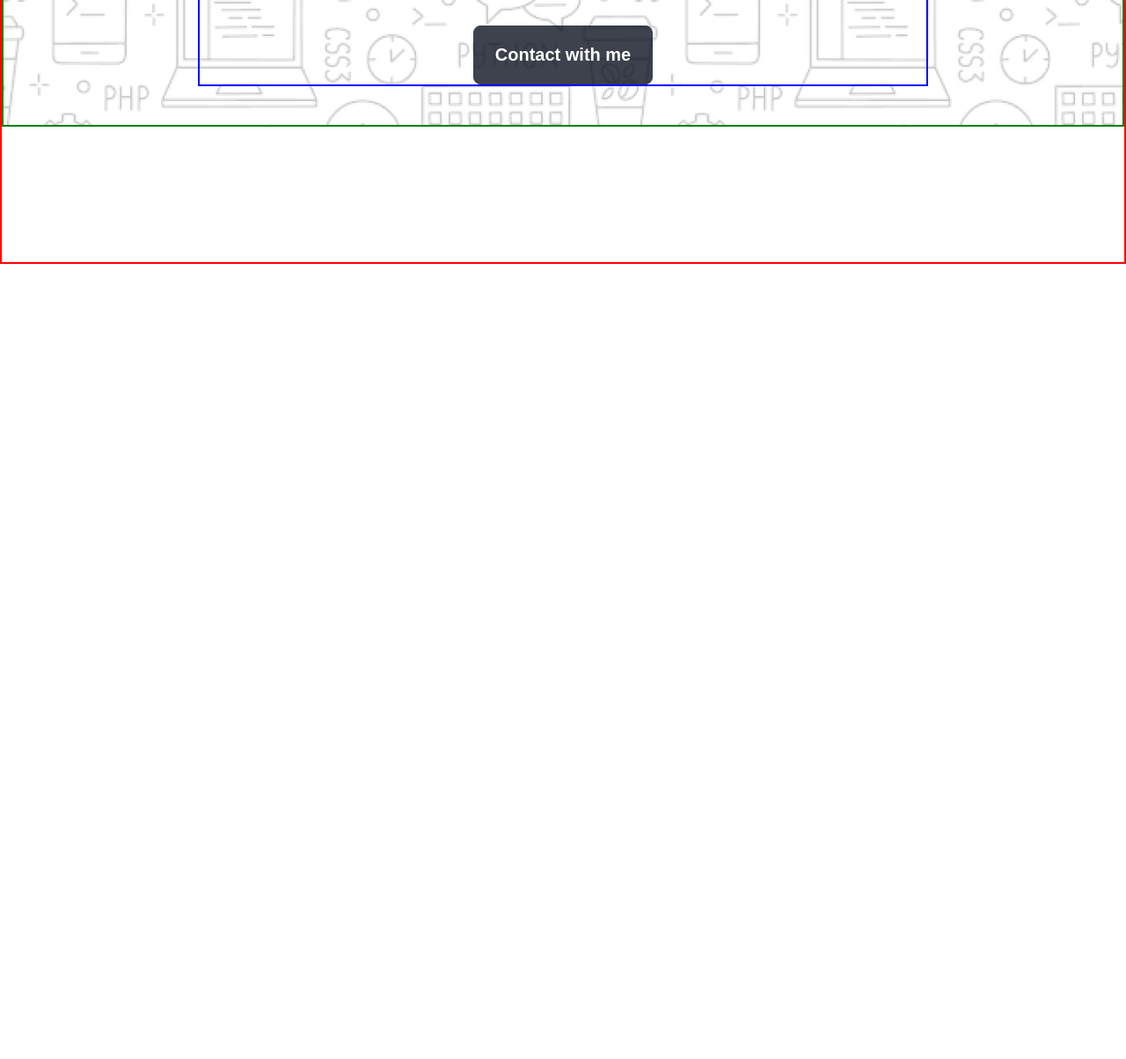
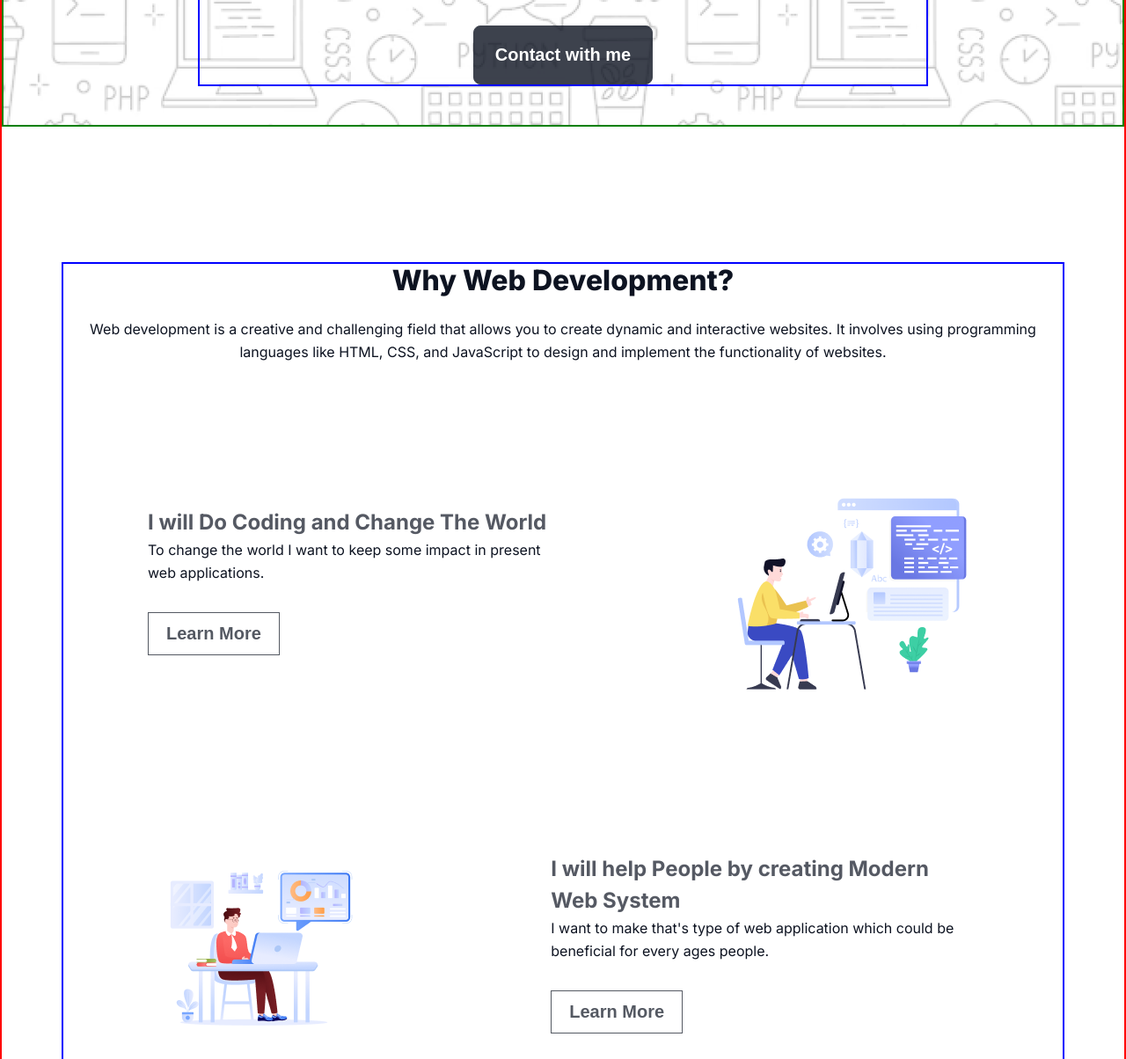
Before and after one commit to RIRony9898/b10a1-rony, a plain HTML site: page index.html in a window 1280 px wide. Shown: the part 632-1836 px from the top of the page at 88% size. Before the commit the page ends 932 px from the top, so only its background shows below. Drawn offline with Linux system fonts and the light colour scheme; a web font is replaced by a local one.

Commit message:
why web development section finished

```diff
--- a/index.html
+++ b/index.html
@@ -36,6 +36,44 @@
     <!-- Main section start -->
     <main>
         <!-- Why web dev section start -->
+         <section id="why-web-dev">
+            <div class="why-web-dev">
+                <h2 class="section-title">Why Web Development?</h2>
+                <p class="section-description">Web development is a creative and challenging field that allows you to create dynamic and interactive websites. It involves using programming languages like HTML, CSS, and JavaScript to design and implement the functionality of websites. </p>
+                <div class="self-motos">
+                    <div class="moto">
+                        <div class="moto-contents">
+                            <h3 class="moto-title">I will Do Coding and Change The World</h3>
+                            <p class="moto-description">To change the world I want to keep some impact in present web applications.</p>
+                            <a href="#"><button class="moto-btn">Learn More</button></a>
+                        </div>
+                        <div class="moto-img">
+                            <img src="assets/moto-1.png" alt="">
+                        </div>
+                    </div>
+                    <div class="moto moto-2">
+                        <div class="moto-contents">
+                            <h3 class="moto-title">I will help People by creating Modern Web System</h3>
+                            <p class="moto-description">I want to make that's type of web application which could be beneficial for every ages people.</p>
+                            <a href="#"><button class="moto-btn">Learn More</button></a>
+                        </div>
+                        <div class="moto-img">
+                            <img src="assets/moto-2.png" alt="">
+                        </div>
+                    </div>
+                    <div class="moto">
+                        <div class="moto-contents">
+                            <h3 class="moto-title">I will Do Coding and Change The World</h3>
+                            <p class="moto-description">To change the world I want to keep some impact in present web applications.</p>
+                            <a href="#"><button class="moto-btn">Learn More</button></a>
+                        </div>
+                        <div class="moto-img">
+                            <img src="assets/moto-3.png" alt="">
+                        </div>
+                    </div>
+                </div>
+            </div>
+         </section>
         <!-- Why web dev section end -->
 
         <!-- Inspiration section start -->
--- a/styles/style.css
+++ b/styles/style.css
@@ -17,6 +17,16 @@ nav,
 main {
   max-width: 1140px;
   margin: 0 auto;
+}
+
+.section-title {
+  color: rgb(13, 19, 33);
+  font-size: 32px;
+  font-weight: 800;
+  line-height: 37px;
+  letter-spacing: 0%;
+  text-align: center;
+  margin-bottom: 1.5rem;
 }
 
 .section-description {
@@ -43,6 +53,8 @@ main {
   opacity: 0.8;
 }
 
+/* ===================================================== */
+
 /* Header section style start */
 
 /* NavBar section style start */
@@ -64,6 +76,8 @@ nav {
   text-align: left;
 }
 /* NavBar section style end */
+
+/* ----------------------------------------------------------- */
 
 /* Banner section style start */
 #banner {
@@ -98,11 +112,76 @@ nav {
 }
 /* Banner section style end */
 
+/* ---------------------------------------------------- */
+
 /* Header section style end */
+
+/* ==================================================== */
 
 /* Main section style start */
 
+/* ---------------------------------------------------- */
+
+/* Why web dev section style start */
+#why-web-dev {
+  border: 2px solid blue;
+}
+
+.moto {
+  display: flex;
+  justify-content: space-around;
+  align-items: center;
+  margin-top: 150px;
+}
+
+.moto-2 {
+    flex-direction: row-reverse;
+}
+
+.moto-contents {
+  width: 477px;
+  height: 219px;
+}
+
+.moto-title {
+  color: rgba(13, 19, 33, 0.7);
+  font-size: 24px;
+  font-weight: 700;
+  line-height: 36px;
+  letter-spacing: 0%;
+  text-align: left;
+}
+
+.moto-description {
+  color: rgb(13, 19, 33);
+  font-size: 16px;
+  font-weight: 400;
+  line-height: 26px;
+  letter-spacing: 0%;
+  text-align: left;
+}
+
+.moto-btn {
+  color: rgb(13, 19, 33);
+  font-size: 20px;
+  font-weight: 600;
+  line-height: 23px;
+  letter-spacing: 0%;
+  text-align: center;
+  padding: 12px 20px;
+  box-sizing: border-box;
+  border: 1px solid rgb(13, 19, 33);
+  opacity: 0.7;
+  background: transparent;
+  margin: 2rem 0;
+}
+/* Why web dev section style start */
+
+/* ------------------------------------------------------ */
+
 /* Main section style end */
+
+/* ==================================================== */
 
 /* Footer section style start */
 
```
Also changed, not shown: assets/moto-1.png (renamed from assets/Layer_1.png), assets/moto-2.png (renamed from assets/Group 3.png), assets/moto-3.png (renamed from assets/Group 4.png). Lines whose indentation alone changed are shown as unchanged.
